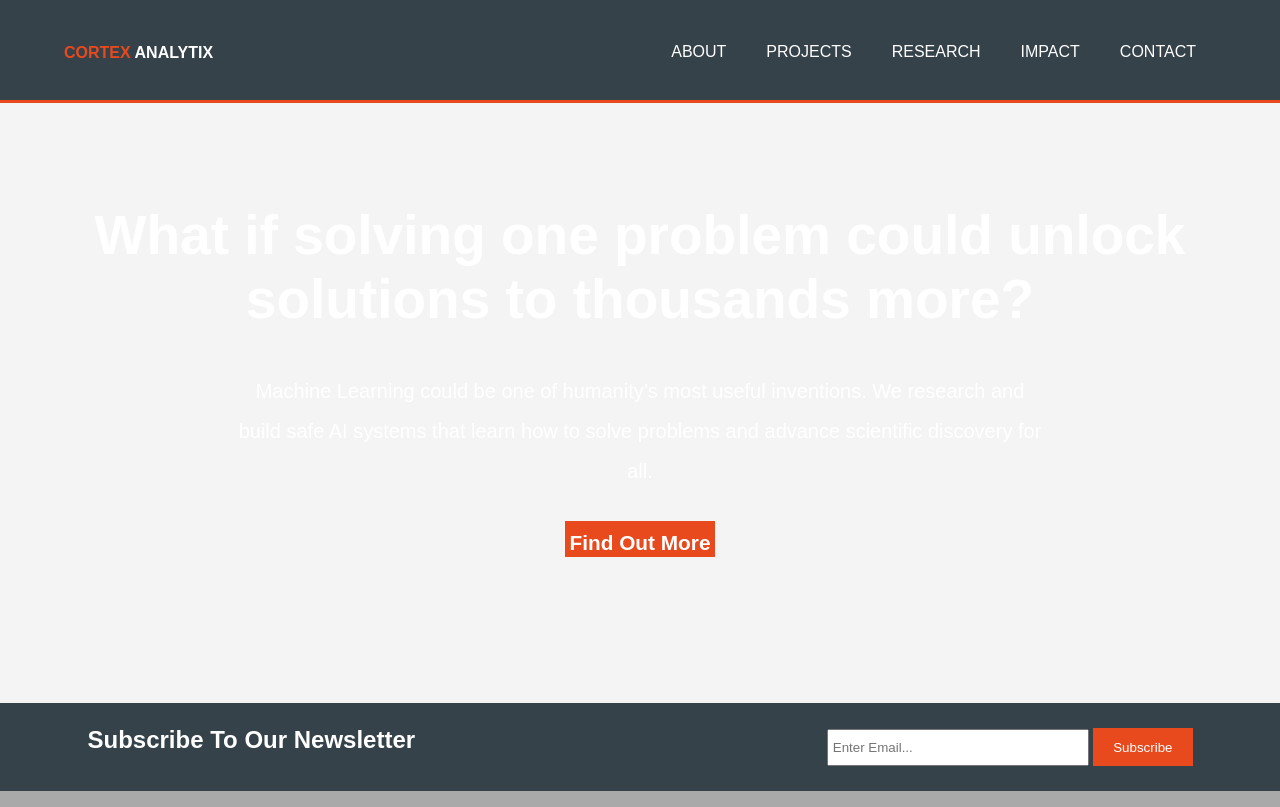
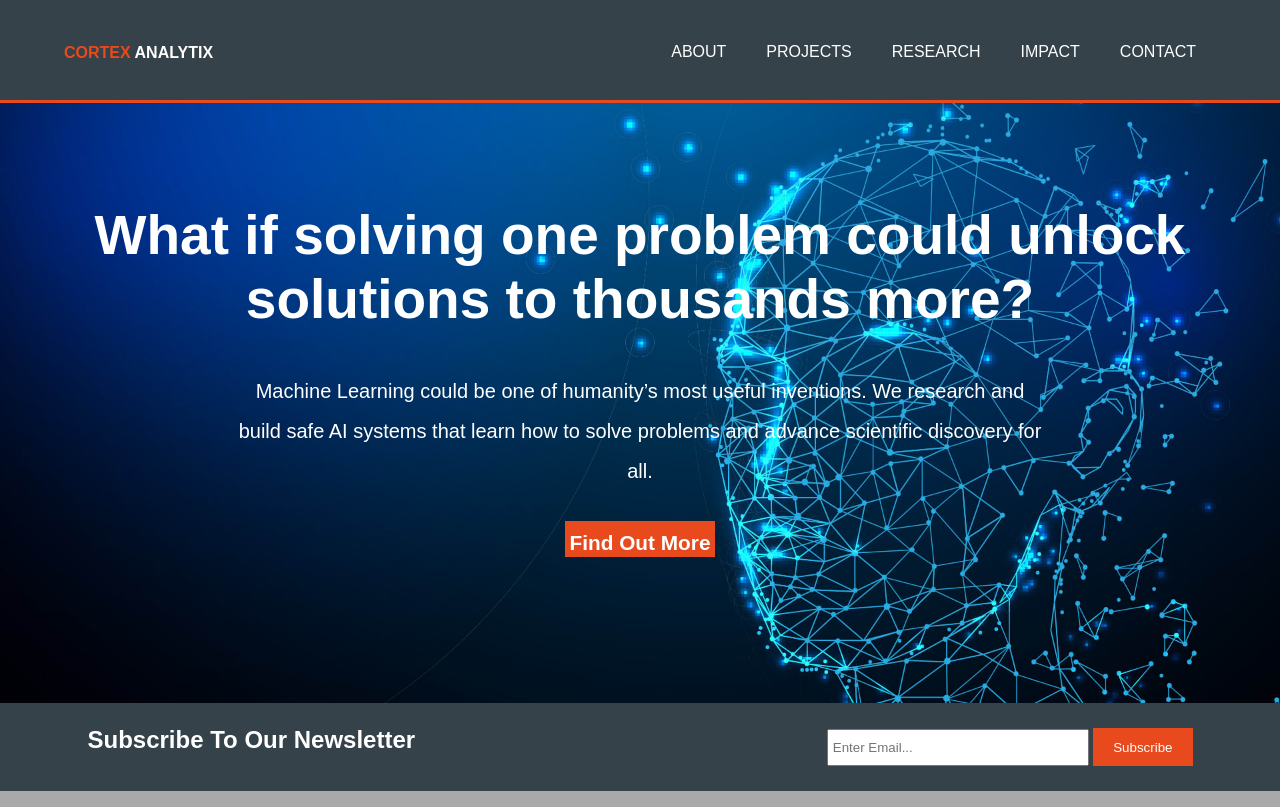
Before and after one commit to ssaida/CortexAnalytix, a plain HTML site: page index.html in a window 1280 px wide. Shown: the top 807 px of the page. Drawn offline with Linux system fonts and the light colour scheme.

Commit message:
Update indexStyle.css

```diff
--- a/style/indexStyle.css
+++ b/style/indexStyle.css
@@ -60,7 +60,8 @@ header a:hover{
 /* Showcase */
 #showcase{
     min-height: 400px;
-    background: url('./images/brainNew.jpg') no-repeat;
+    background-image: url(../images/brainNew.jpg);
+    background-repeat:  no-repeat;
     background-size: cover;
     height: 600px;
     text-align: center;
```
